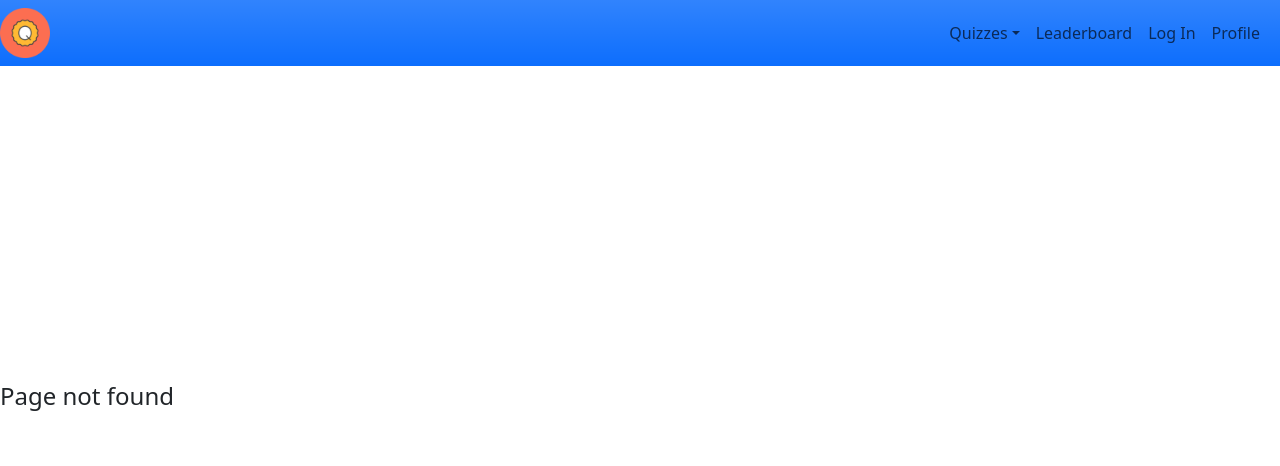
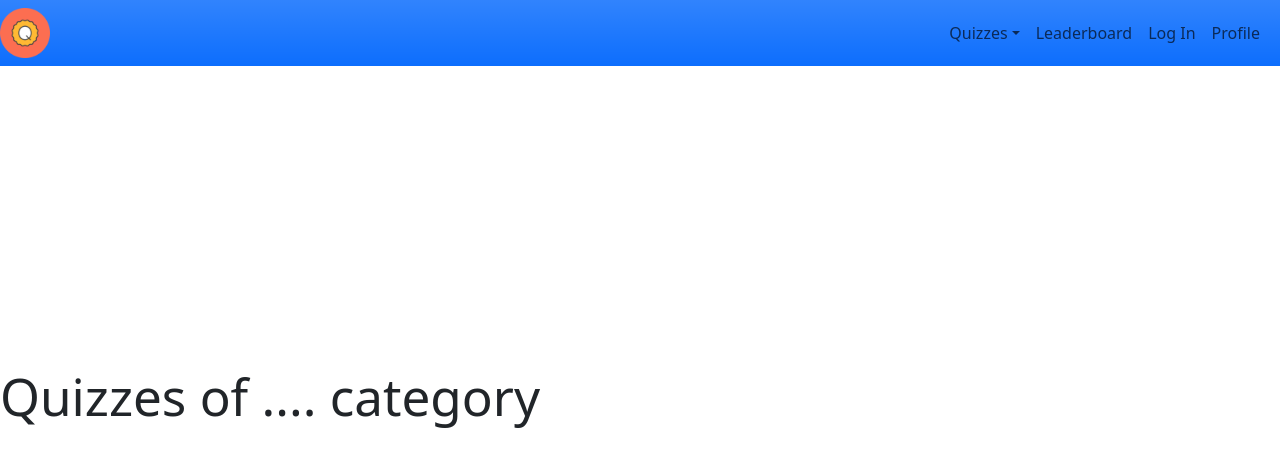
Before and after one commit to Thi-Tracey-Nguyen/Quiz-App-Client, a React (Vite) app: page /quizzes in a window 1280 px wide. Before the commit this address had no page. Shown: the top 466 px of the page. Built offline with nearby package versions, Linux system fonts and the light colour scheme.

Commit message:
Made each category clickable

```diff
--- a/src/App.jsx
+++ b/src/App.jsx
@@ -7,6 +7,7 @@ import Leaderboard from './leaderboard/Leaderboard'
 import LogIn from './login/LogIn'
 import QuizForm from './make-a-quiz/QuizForm'
 import Profile from './profile/Profile'
+import Quizzes from './categories/Quizzes'
 
 const App = () => {
   return (
@@ -15,6 +16,7 @@ const App = () => {
         <Routes>
           <Route path='/' element={<Home />} />
           <Route path='/categories' element={<Categories />} />
+          <Route path='/quizzes' element={<Quizzes />} />
           <Route path='/make-a-quiz' element={<QuizForm />} />
           <Route path='/edit-a-quiz' element={<QuizForm />} />
           <Route path='/leaderboard' element={<Leaderboard />} />
--- a/src/categories/Categories.jsx
+++ b/src/categories/Categories.jsx
@@ -1,4 +1,5 @@
 import React, { useEffect, useState } from 'react'
+import { Link } from 'react-router-dom'
 
 const Categories = () => {
 
@@ -9,6 +10,8 @@ const Categories = () => {
       const res = await fetch('https://opentdb.com/api.php?amount=10')
       const data = await res.json()
       const questions = data.results
+
+      // see if this bit could be shortened
       const cat = []
       for (const question of questions) {
         cat.push(question.category)
@@ -21,7 +24,11 @@ const Categories = () => {
   return (
     <>
       <h2>Categories</h2>
-      {categories.map((category, index) => <p key={index}>{category}</p>)}
+      {categories.map((category, index) => (
+        <p key={index}>
+          <Link to={`/quizzes/${category}`}>{category}</Link>
+        </p>
+      ))}
     </>
   )
 }
--- a/src/categories/Quizzes.jsx
+++ b/src/categories/Quizzes.jsx
@@ -1,8 +1,17 @@
 import React from 'react'
+import { useParams } from 'react-router-dom'
 
 const Quizzes = () => {
+
+  // extract category info from the URL
+  const { category } = useParams()
+
+  console.log(category)
+
   return (
-    <div>This page shows all the quizzes</div>
+    <>
+      <h1>Quizzes of .... category</h1>
+    </>
   )
 }
 
```
